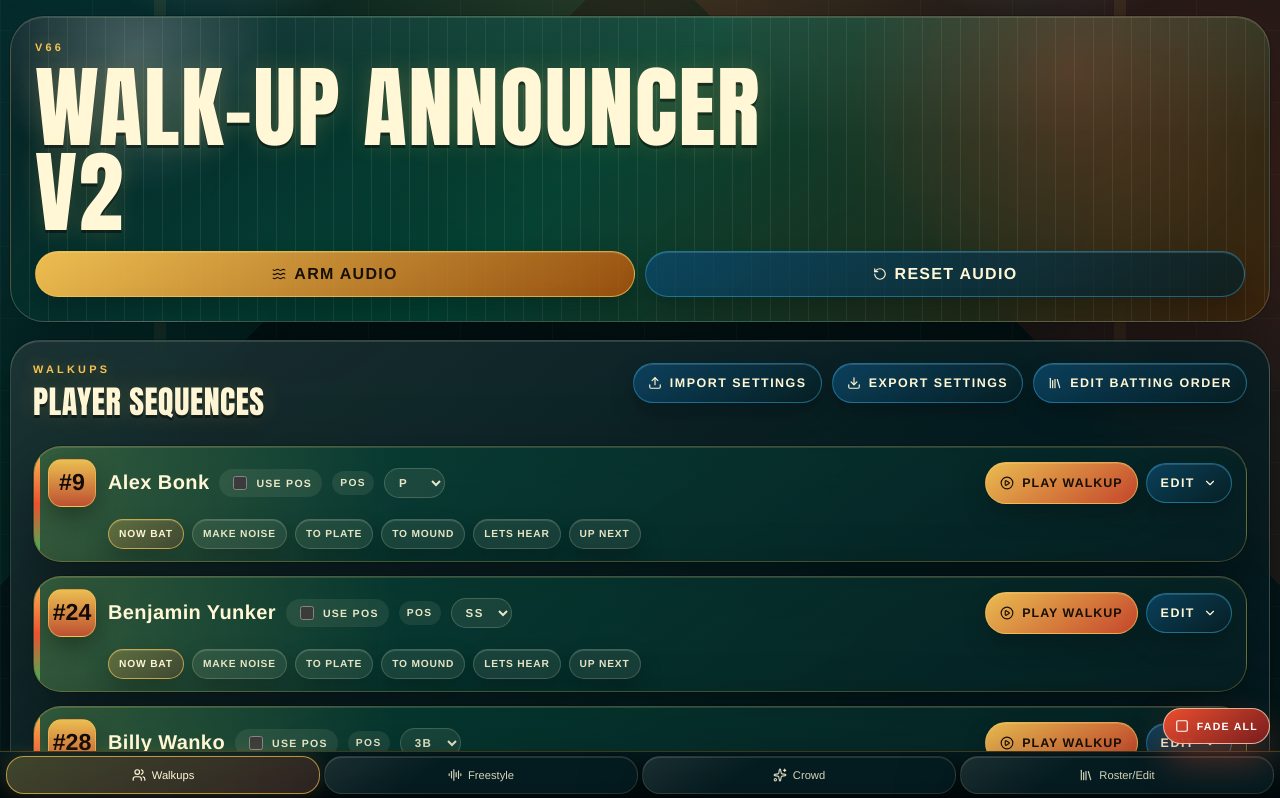
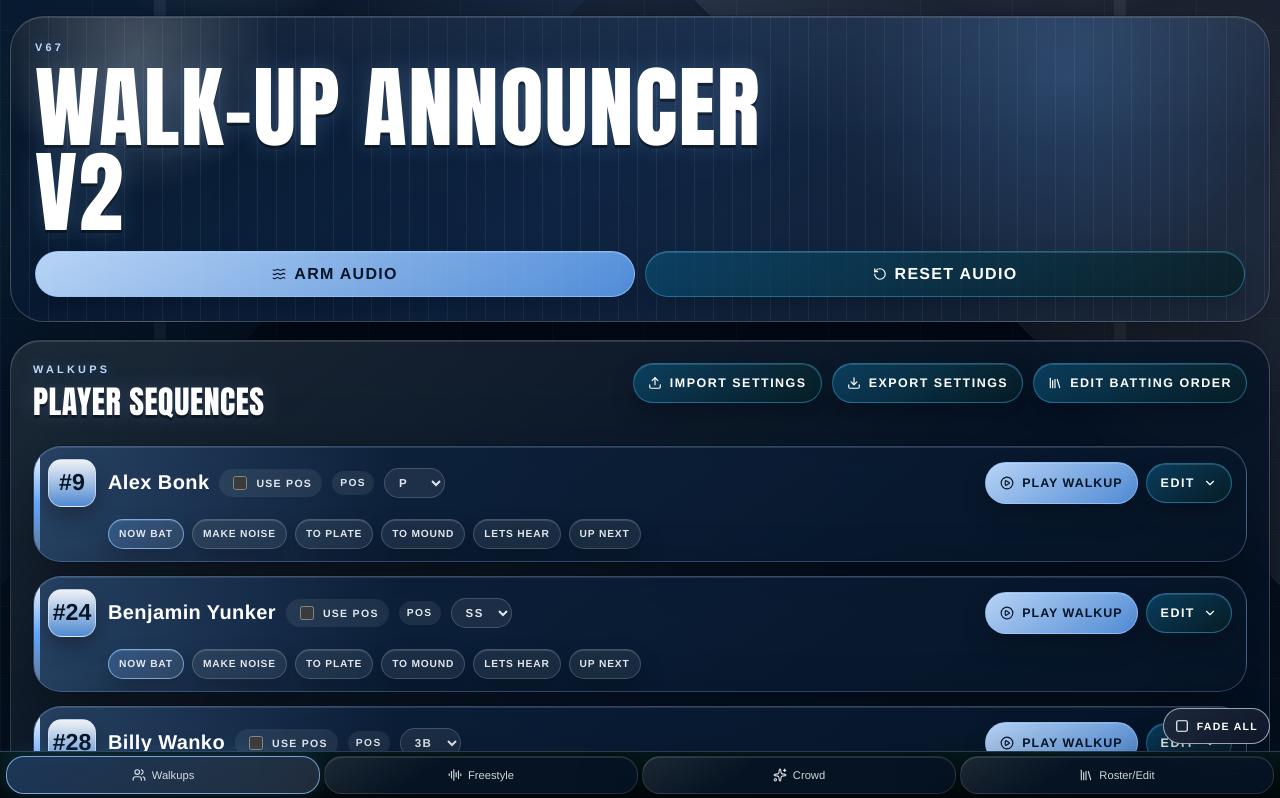
Before and after one commit to ClayBoneNJ/walk-up-announcer, a React (Vite) app in the folder v2/: page / in a window 1280 px wide. Shown: the top 798 px of the page. Built offline with nearby package versions, Linux system fonts and the light colour scheme.

Commit message:
Retheme visual overhaul with team colors

```diff
--- a/v2/public/sw.js
+++ b/v2/public/sw.js
@@ -1,4 +1,4 @@
-const CACHE_NAME = "walk-up-announcer-v66";
+const CACHE_NAME = "walk-up-announcer-v67";
 const APP_SHELL_URLS = [
   "/walk-up-announcer/",
   "/walk-up-announcer/index.html",
--- a/v2/src/App.jsx
+++ b/v2/src/App.jsx
@@ -19,7 +19,7 @@ import {
 import { usePlaybackEngine } from "./hooks/usePlaybackEngine";
 import { announcementOptions, clipLibrary, players, positionOptions, screenTabs } from "./lib/sampleData";
 
-const APP_BUILD_LABEL = "v66";
+const APP_BUILD_LABEL = "v67";
 const DISPLAY_TIMELINE_DURATION_MS = 20000;
 const SONG_NUDGE_MS = 250;
 const ORDER_MOVE_ANIMATION_MS = 320;
--- a/v2/src/index.css
+++ b/v2/src/index.css
@@ -1708,3 +1708,179 @@ body::before {
     border-radius: 10px;
   }
 }
+
+/* v67 team-color pass: gray, navy, light blue, and white. */
+:root {
+  --ink: #f8fbff;
+  --chalk: #ffffff;
+  --foul-line: #93c5fd;
+  --stadium-red: #60a5fa;
+  --turf: #cbd5e1;
+  --field-green: #0f2747;
+  --scoreboard: #071527;
+  --scoreboard-glass: rgba(7, 21, 39, 0.84);
+  --night: #020817;
+  --electric: #38bdf8;
+  --card-border: rgba(226, 232, 240, 0.22);
+  background:
+    radial-gradient(circle at 18% -8%, rgba(255, 255, 255, 0.32), transparent 8%),
+    radial-gradient(circle at 82% -8%, rgba(191, 219, 254, 0.28), transparent 8%),
+    radial-gradient(circle at 50% -4%, rgba(147, 197, 253, 0.18), transparent 20%),
+    linear-gradient(135deg, rgba(15, 39, 71, 0.28) 0 18%, transparent 18% 100%),
+    linear-gradient(225deg, rgba(203, 213, 225, 0.1) 0 18%, transparent 18% 100%),
+    linear-gradient(180deg, #020817 0%, #071527 46%, #020817 100%);
+}
+
+body::before {
+  background:
+    radial-gradient(ellipse at 50% 105%, rgba(96, 165, 250, 0.18), transparent 34%),
+    linear-gradient(90deg, transparent 0 12%, rgba(226, 232, 240, 0.08) 12% 13%, transparent 13% 87%, rgba(226, 232, 240, 0.08) 87% 88%, transparent 88%),
+    radial-gradient(circle at 8% 18%, rgba(56, 189, 248, 0.16), transparent 20%),
+    radial-gradient(circle at 94% 22%, rgba(148, 163, 184, 0.18), transparent 18%);
+}
+
+.hero-card {
+  background:
+    radial-gradient(circle at 10% 12%, rgba(255, 255, 255, 0.22), transparent 12%),
+    radial-gradient(circle at 84% 18%, rgba(96, 165, 250, 0.22), transparent 20%),
+    linear-gradient(135deg, rgba(7, 21, 39, 0.96), rgba(15, 39, 71, 0.82) 46%, rgba(30, 41, 59, 0.9));
+}
+
+.hero-card::before {
+  background:
+    repeating-linear-gradient(90deg, transparent 0 18px, rgba(226, 232, 240, 0.2) 18px 19px),
+    linear-gradient(180deg, rgba(255, 255, 255, 0.14), transparent 38%);
+}
+
+.hero-topline,
+.panel-kicker,
+.player-topline,
+.clip-card-topline,
+.player-config-field span {
+  color: #bfdbfe;
+  text-shadow: 0 0 14px rgba(96, 165, 250, 0.42);
+}
+
+.hero-card h1,
+.panel h2 {
+  color: #ffffff;
+  text-shadow:
+    0 3px 0 rgba(0, 0, 0, 0.42),
+    0 0 24px rgba(147, 197, 253, 0.22);
+}
+
+.primary-action,
+.primary-action-warning {
+  border-color: rgba(147, 197, 253, 0.76);
+  background: linear-gradient(145deg, rgba(191, 219, 254, 0.96), rgba(96, 165, 250, 0.82));
+  color: #071527;
+}
+
+.primary-action-ready,
+.primary-action-iphone {
+  border-color: rgba(226, 232, 240, 0.76);
+  background: linear-gradient(145deg, rgba(226, 232, 240, 0.94), rgba(96, 165, 250, 0.72));
+  color: #071527;
+  box-shadow:
+    0 1px 0 rgba(255, 255, 255, 0.22) inset,
+    0 16px 34px rgba(96, 165, 250, 0.28);
+}
+
+.audio-cache-meter span {
+  background: linear-gradient(90deg, #1e3a8a, #60a5fa, #ffffff);
+}
+
+.tab-bar {
+  border-top-color: rgba(147, 197, 253, 0.3);
+}
+
+.tab-button {
+  color: rgba(248, 251, 255, 0.84);
+}
+
+.tab-button-active {
+  border-color: rgba(147, 197, 253, 0.78);
+  background:
+    linear-gradient(145deg, rgba(96, 165, 250, 0.24), rgba(203, 213, 225, 0.14)),
+    rgba(7, 21, 39, 0.86);
+  box-shadow: 0 0 22px rgba(96, 165, 250, 0.18);
+}
+
+.player-card {
+  border-color: rgba(147, 197, 253, 0.28);
+  background:
+    linear-gradient(90deg, rgba(147, 197, 253, 0.18), transparent 30%),
+    linear-gradient(145deg, rgba(15, 39, 71, 0.78), rgba(7, 21, 39, 0.9));
+}
+
+.player-card::before {
+  background: linear-gradient(180deg, #ffffff, #60a5fa, #64748b);
+}
+
+.player-card-live {
+  border-color: rgba(255, 255, 255, 0.92);
+  background:
+    radial-gradient(circle at 14% 20%, rgba(255, 255, 255, 0.18), transparent 20%),
+    linear-gradient(135deg, rgba(147, 197, 253, 0.28), rgba(203, 213, 225, 0.16) 38%, rgba(7, 21, 39, 0.92) 64%);
+  box-shadow:
+    0 0 0 2px rgba(255, 255, 255, 0.24),
+    0 20px 50px rgba(96, 165, 250, 0.24),
+    0 0 44px rgba(203, 213, 225, 0.16);
+}
+
+.player-number-badge {
+  border-color: rgba(226, 232, 240, 0.68);
+  background: linear-gradient(180deg, rgba(248, 250, 252, 0.96), rgba(96, 165, 250, 0.74));
+  color: #071527;
+}
+
+.player-callout-toggle,
+.player-position-label,
+.player-position-select,
+.announcement-option-button {
+  background: rgba(226, 232, 240, 0.08);
+  border-color: rgba(226, 232, 240, 0.2);
+  color: rgba(248, 251, 255, 0.9);
+}
+
+.announcement-option-button-active {
+  border-color: rgba(147, 197, 253, 0.76);
+  background: linear-gradient(145deg, rgba(96, 165, 250, 0.28), rgba(203, 213, 225, 0.12));
+}
+
+.timeline-lane {
+  border-color: rgba(226, 232, 240, 0.12);
+  background:
+    linear-gradient(90deg, rgba(226, 232, 240, 0.08) 0 1px, transparent 1px 12.5%),
+    rgba(0, 0, 0, 0.2);
+}
+
+.timeline-lane-readout {
+  color: rgba(248, 251, 255, 0.82);
+}
+
+.track-b {
+  background: linear-gradient(145deg, rgba(226, 232, 240, 0.9), rgba(96, 165, 250, 0.64));
+  color: #071527;
+}
+
+.sampler-pad-group h3 {
+  color: #bfdbfe;
+  text-shadow: 0 0 14px rgba(96, 165, 250, 0.3);
+}
+
+.sampler-pad-live {
+  border-color: rgba(255, 255, 255, 1);
+  background: linear-gradient(145deg, #ffffff, #bfdbfe 46%, #60a5fa);
+  color: #071527;
+  box-shadow:
+    0 0 0 2px rgba(255, 255, 255, 0.78),
+    0 0 38px rgba(96, 165, 250, 0.58),
+    0 20px 36px rgba(15, 39, 71, 0.3);
+}
+
+.floating-fade-button {
+  border-color: rgba(226, 232, 240, 0.66);
+  background: linear-gradient(145deg, rgba(30, 41, 59, 0.98), rgba(15, 23, 42, 0.96));
+  box-shadow: 0 18px 36px rgba(15, 23, 42, 0.38);
+}
```
